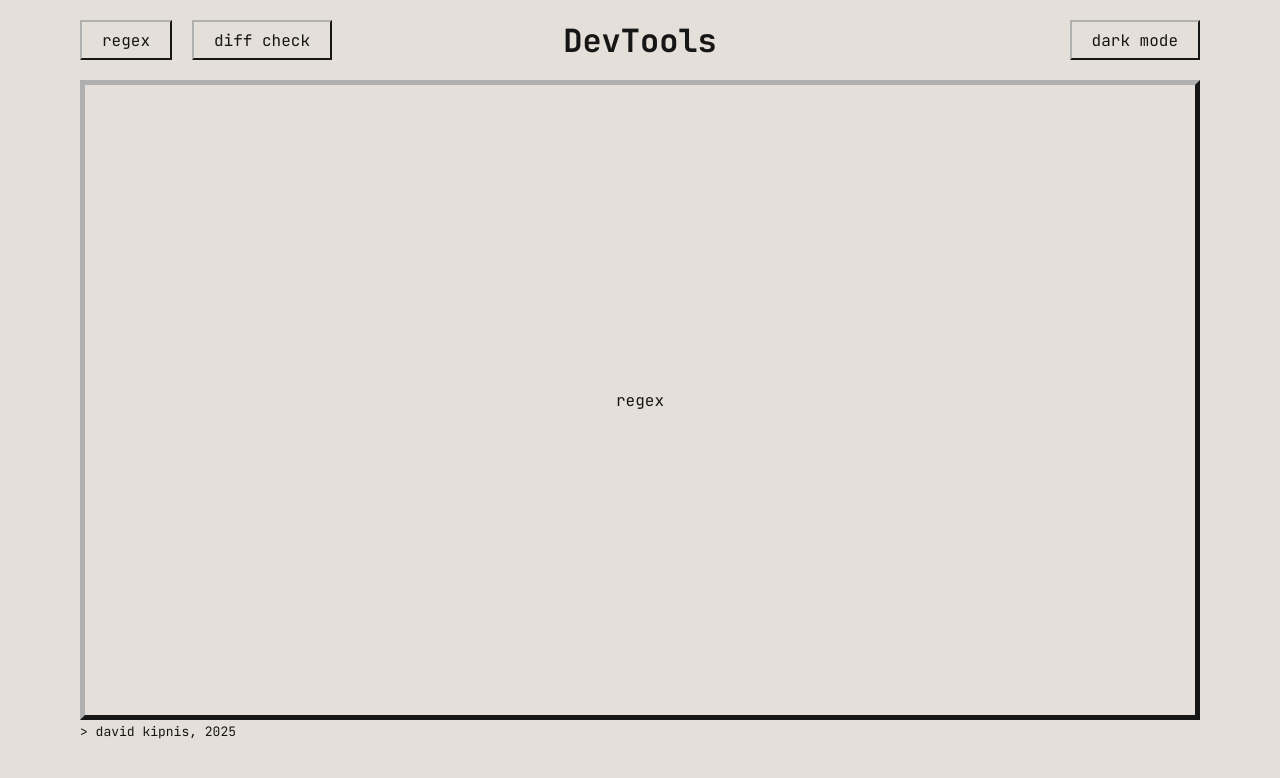
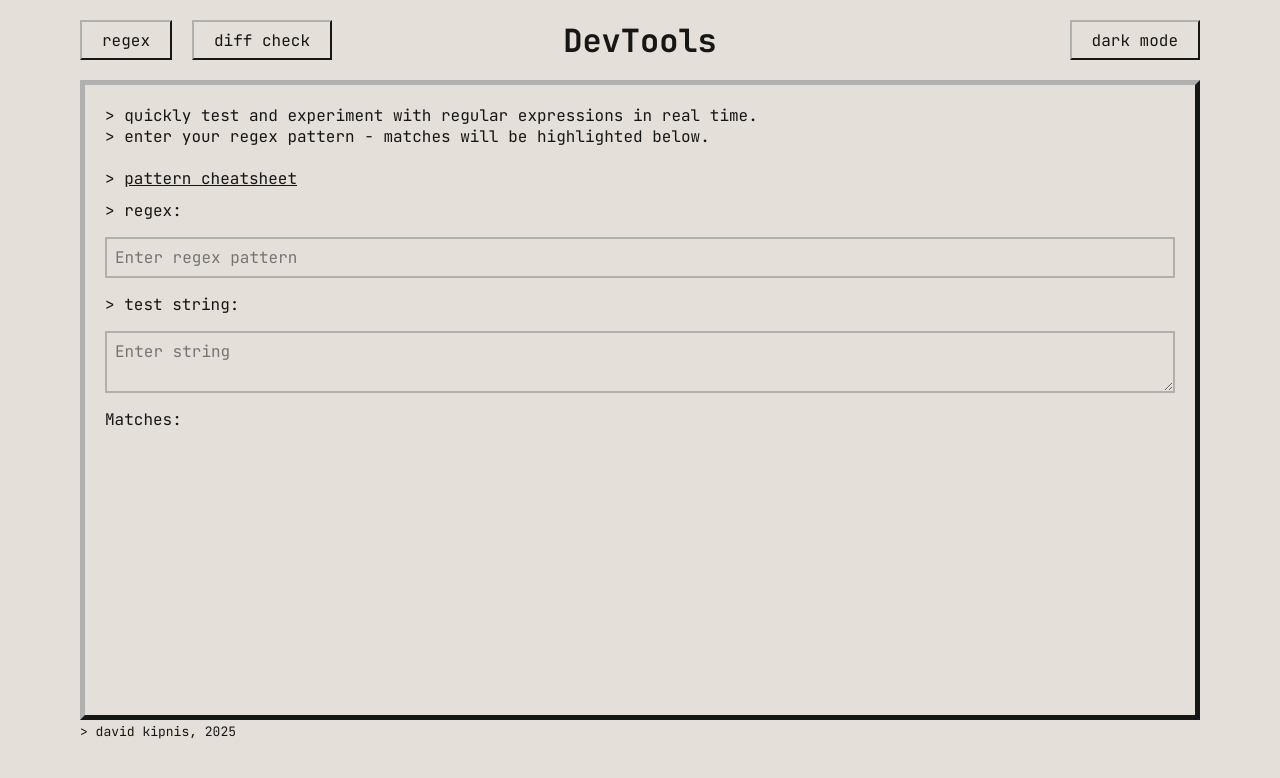
Before and after one commit to thedavidkipnis/devtoolplayground, a React (Vite) app: page / in a window 1280 px wide. Shown: the top 778 px of the page. Built offline with nearby package versions, Linux system fonts and the light colour scheme.

Commit message:
Header formatting + regex content added

```diff
--- a/src/App.jsx
+++ b/src/App.jsx
@@ -12,7 +12,7 @@ function App() {
         {displayedContent}
       </div>
 
-      <a href='https://thedavidkipnis.github.io/portfolio2.0/' target="_blank" rel="noopener noreferrer">
+      <a className="portfolio-link" href='https://thedavidkipnis.github.io/portfolio2.0/' target="_blank" rel="noopener noreferrer">
         {'>'} david kipnis, 2025
       </a>
 
--- a/src/components/Navbar.jsx
+++ b/src/components/Navbar.jsx
@@ -1,14 +1,55 @@
+import { useState, useEffect } from "react";
 import { useTheme } from "../context/ThemeContext.jsx";
 import { useContent } from "../context/ContentContext.jsx";
-import "../styling/Navbar.css"
+import "../styling/Navbar.css";
 
 export default function Navbar() {
-
   const { darkMode, toggleTheme } = useTheme();
   const { setDisplayedContentFlag } = useContent();
 
+  const originalText = "DevTools";
+  const [displayText, setDisplayText] = useState(originalText);
+
+  const makeGlitchedText = (text) => {
+    return text
+      .split("")
+      .map((char) => {
+        if (Math.random() < 0.5) {
+          // random printable ASCII (33 = !, 126 = ~)
+          return String.fromCharCode(
+            Math.floor(Math.random() * (126 - 33) + 33)
+          );
+        }
+        return char;
+      })
+      .join("");
+  };
+
+  useEffect(() => {
+    const glitchInterval = setInterval(() => {
+      let step = 0;
+
+      const runGlitch = () => {
+        if (step < 3) {
+          setDisplayText(makeGlitchedText(originalText));
+          step++;
+          setTimeout(runGlitch, 75); // next variation after 0.5s
+        } else {
+          // return to original after final glitch
+          setTimeout(() => {
+            setDisplayText(originalText);
+          }, 75);
+        }
+      };
+
+      runGlitch();
+    }, 5000);
+
+    return () => clearInterval(glitchInterval);
+  }, []);
+
   return (
-        <div className='navbar-wrapper'>
+    <div className="navbar-wrapper">
       <div className="navbar-left">
         <div className="navbar-tab" onClick={() => setDisplayedContentFlag("regex")}>
           regex
@@ -18,7 +59,7 @@ export default function Navbar() {
         </div>
       </div>
       <div className="navbar-middle">
-                <h1>DevTools</h1>
+        <h1>{displayText}</h1>
       </div>
       <div className="navbar-right">
         <button className="navbar-toggle-theme-button" onClick={toggleTheme}>
@@ -26,5 +67,5 @@ export default function Navbar() {
         </button>
       </div>
     </div>
-    )
+  );
 }
--- a/src/components/Regex.jsx
+++ b/src/components/Regex.jsx
@@ -1,10 +1,95 @@
+import { useState } from "react";
 import "../styling/Regex.css"
 
 export default function Regex() {
 
+    const [regexInput, setRegexInput] = useState("");
+    const [testString, setTestString] = useState("");
+    const [matches, setMatches] = useState([]);
+
+    const handleRegexChange = (e) => {
+    const value = e.target.value;
+        setRegexInput(value);
+        updateMatches(value, testString);
+    };
+
+    const handleTestStringChange = (e) => {
+        const value = e.target.value;
+        setTestString(value);
+        updateMatches(regexInput, value);
+    };
+
+    const updateMatches = (pattern, text) => {
+        try {
+        const regex = new RegExp(pattern, "g");
+        const result = [...text.matchAll(regex)];
+        setMatches(result);
+        } catch {
+        setMatches([]); // invalid regex
+        }
+    };
+
+    const renderHighlightedText = () => {
+        if (!regexInput) return testString;
+
+        const regex = new RegExp(regexInput, "g");
+        const parts = [];
+        let lastIndex = 0;
+
+        let match;
+        while ((match = regex.exec(testString)) !== null) {
+        parts.push(testString.slice(lastIndex, match.index));
+        parts.push(
+            <span className="regex-match" key={match.index}>
+            {match[0]}
+            </span>
+        );
+        lastIndex = match.index + match[0].length;
+
+        // Avoid infinite loops for zero-length matches
+        if (match.index === regex.lastIndex) regex.lastIndex++;
+        }
+
+        parts.push(testString.slice(lastIndex));
+        return parts;
+    };
+
     return (
         <div className='regex-content-wrapper'>
-            regex
+            <div className="regex-content-info-section">
+                {'> quickly test and experiment with regular expressions in real time.'}
+                <br />
+                {'> enter your regex pattern - matches will be highlighted below.'}
+                <br />
+                <br />
+                {"> "}
+                <a className="cheatsheet-link" href="https://developer.mozilla.org/en-US/docs/Web/JavaScript/Guide/Regular_expressions/Cheatsheet"
+                    target="_blank"
+                    rel="noopener noreferrer">
+                    {"pattern cheatsheet"}
+                </a>
+            </div>
+            <div className="regex-content-section">
+                <div className="regex-panel">
+                    <label>{'> '}regex:</label>
+                    <input
+                    type="text"
+                    value={regexInput}
+                    onChange={handleRegexChange}
+                    placeholder="Enter regex pattern"
+                    />
+
+                    <label>{'> '}test string:</label>
+                    <textarea spellCheck='false'
+                    value={testString}
+                    onChange={handleTestStringChange}
+                    placeholder="Enter string"
+                    />
+
+                    <label>Matches:</label>
+                    <div className="regex-output">{renderHighlightedText()}</div>
+                </div>
+            </div>
         </div>
     )
 }
--- a/src/index.css
+++ b/src/index.css
@@ -2,6 +2,8 @@
     --main-color: #e4dfd8;
     --secondary-color: #161616;
     --accent-color: #b0b0b0;
+    --link-hover-color: #6f6f6f;
+    --regex-match-color: #78ca67;
     --font-mono: 'JetBrains Mono', monospace;
 }
 
@@ -25,6 +27,7 @@ html, body {
     --main-color: #161616;
     --secondary-color: #93ff78;
     --accent-color: #93ff78;
+    --link-hover-color: #43a92a;
 }
 
 .content-wrapper {
@@ -32,14 +35,20 @@ html, body {
     margin: 0;
 }
 
-.content-wrapper a {
+.portfolio-link {
   text-decoration: none;
-    margin-left: 80px;
-    font-size: small;
-    color: var(--secondary-color);
+  margin-left: 80px;
+  font-size: small;
+  color: var(--secondary-color);
+
+  transition: color 0.2s;
 }
 
-.content-wrapper a:visited {
+.portfolio-link:hover {
+  color: var(--link-hover-color) !important;
+}
+
+.portfolio-link:visited {
     color: var(--secondary-color);
 }
 
--- a/src/styling/Regex.css
+++ b/src/styling/Regex.css
@@ -5,9 +5,14 @@
     height: calc(100vh - 160px);
     background-color: var(--main-color);
     color: var(--secondary-color);
+
     display: flex;
+    box-sizing: border-box;
+    flex-direction: column;
+
     justify-content: center;
     align-items: center;
+
     transition: background 0.2s, color 0.2s;
 
     border-bottom: 5px solid var(--secondary-color);
@@ -15,3 +20,76 @@
     border-left: 5px solid var(--accent-color);
     border-top: 5px solid var(--accent-color);
 }
+
+.regex-content-info-section {
+    height: 15%;
+    width: 100%;
+    display: block;
+    text-align: left;
+    align-items: flex-start;
+    justify-content: flex-start;
+
+    padding: 20px;
+
+    color: var(--secondary-color);
+}
+
+.cheatsheet-link {
+    text-decoration: underline;
+    color: var(--secondary-color);
+    transition: color 0.2s;
+}
+
+.cheatsheet-link:hover {
+    color: var(--link-hover-color) !important;
+}
+
+.cheatsheet-link:visited {
+    color: var(--secondary-color);
+}
+
+.regex-content-section {
+    height: 85%;
+    width: 100%;
+
+    padding: 20px;
+    color: var(--secondary-color);
+}
+
+.regex-panel {
+  display: flex;
+  flex-direction: column;
+  gap: 1rem;
+}
+
+.regex-panel input,
+.regex-panel textarea {
+  font-family: 'JetBrains Mono', monospace;
+  font-size: 1rem;
+  padding: 0.5rem;
+  border: 2px solid var(--accent-color);
+  background-color: var(--main-color);
+  color: var(--secondary-color);
+  transition: background 0.2s, color 0.2s, border 0.2s;
+  width: 100%;
+}
+
+.regex-panel input:focus,
+.regex-panel textarea:focus {
+  outline: none;
+  border-color: var(--secondary-color);
+}
+
+.regex-output {
+  font-family: 'JetBrains Mono', monospace;
+  font-size: 1rem;
+  white-space: pre-wrap; /* preserve line breaks */
+  word-break: break-word;
+}
+
+.regex-match {
+  background-color: var(--regex-match-color);
+  color: var(--main-color);
+  padding: 0 2px;
+  border-radius: 2px;
+}
```
Lines whose indentation alone changed are shown as unchanged.
